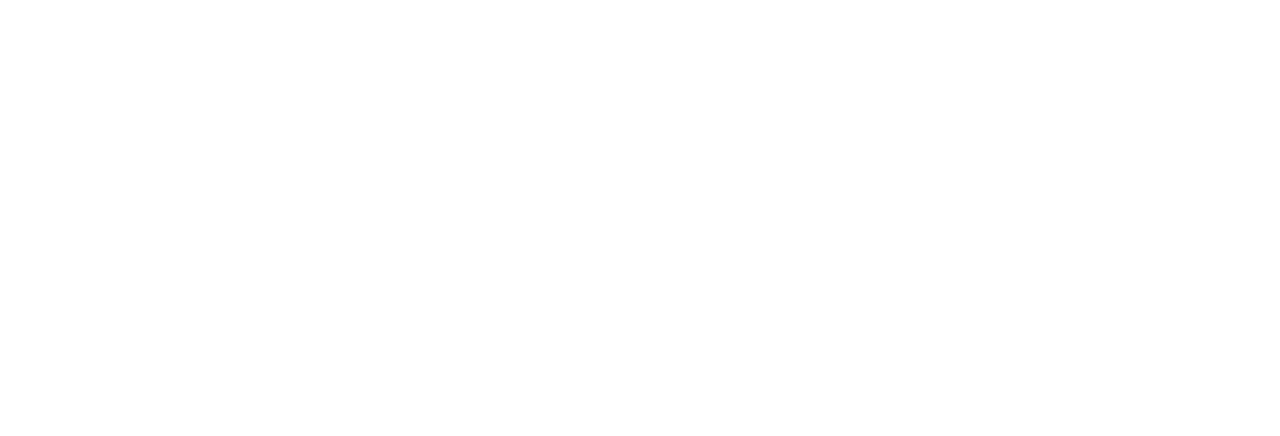
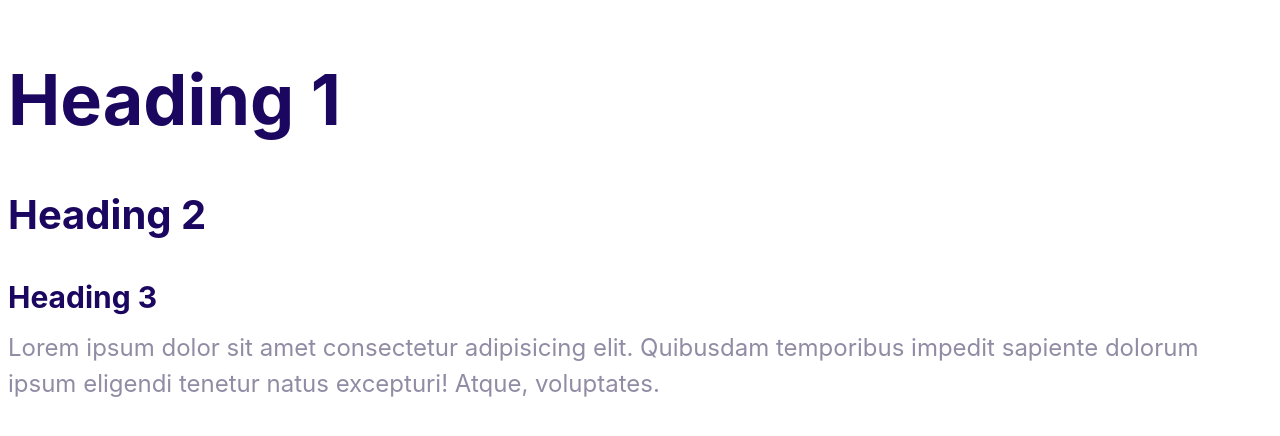
Before and after one commit to unlimitedcodeG/moshify-website, a plain HTML site: page index.html in a window 1280 px wide. Drawn offline with Linux system fonts and the light colour scheme.

Commit message:
Define the styles for the fonts.

```diff
--- a/index.html
+++ b/index.html
@@ -5,6 +5,15 @@
         <meta http-equiv="X-UA-Compatible" content="IE=edge" />
         <meta name="viewport" content="width=device-width, initial-scale=1.0" />
         <title>Document</title>
+        <link rel="stylesheet" href="style.css" />
     </head>
-    <body></body>
+    <body>
+        <h1>Heading 1</h1>
+        <h2>Heading 2</h2>
+        <h3>Heading 3</h3>
+        <p>
+            Lorem ipsum dolor sit amet consectetur adipisicing elit. Quibusdam temporibus impedit sapiente dolorum ipsum
+            eligendi tenetur natus excepturi! Atque, voluptates.
+        </p>
+    </body>
 </html>
--- a/style.css
+++ b/style.css
@@ -5,3 +5,54 @@
     --color-headings: #1b0760;
     --color-body: #918ca4;
 }
+
+html {
+    /* 62.5% of 16px = 10px */
+    font-size: 62.5%;
+    /* 10px */
+}
+body {
+    font-family: Inter, Arial, Helvetica, sans-serif;
+    font-size: 2.4rem;
+    line-height: 1.5;
+    color: var(--color-body);
+}
+
+h1,
+h2,
+h3 {
+    color: var(--color-headings);
+    margin-bottom: 1rem;
+}
+
+h1 {
+    /* 1 x font size of the html element */
+    font-size: 7rem;
+}
+
+h2 {
+    font-size: 4rem;
+}
+
+h3 {
+    font-size: 3rem;
+}
+
+p {
+    margin-top: 0;
+}
+
+@media screen and (mid-width: 1024px) {
+    body {
+        font-size: 1.8rem;
+    }
+    h1 {
+        font-size: 8rem;
+    }
+    h2 {
+        font-size: 4rem;
+    }
+    h3 {
+        font: 2.4rem;
+    }
+}
```
